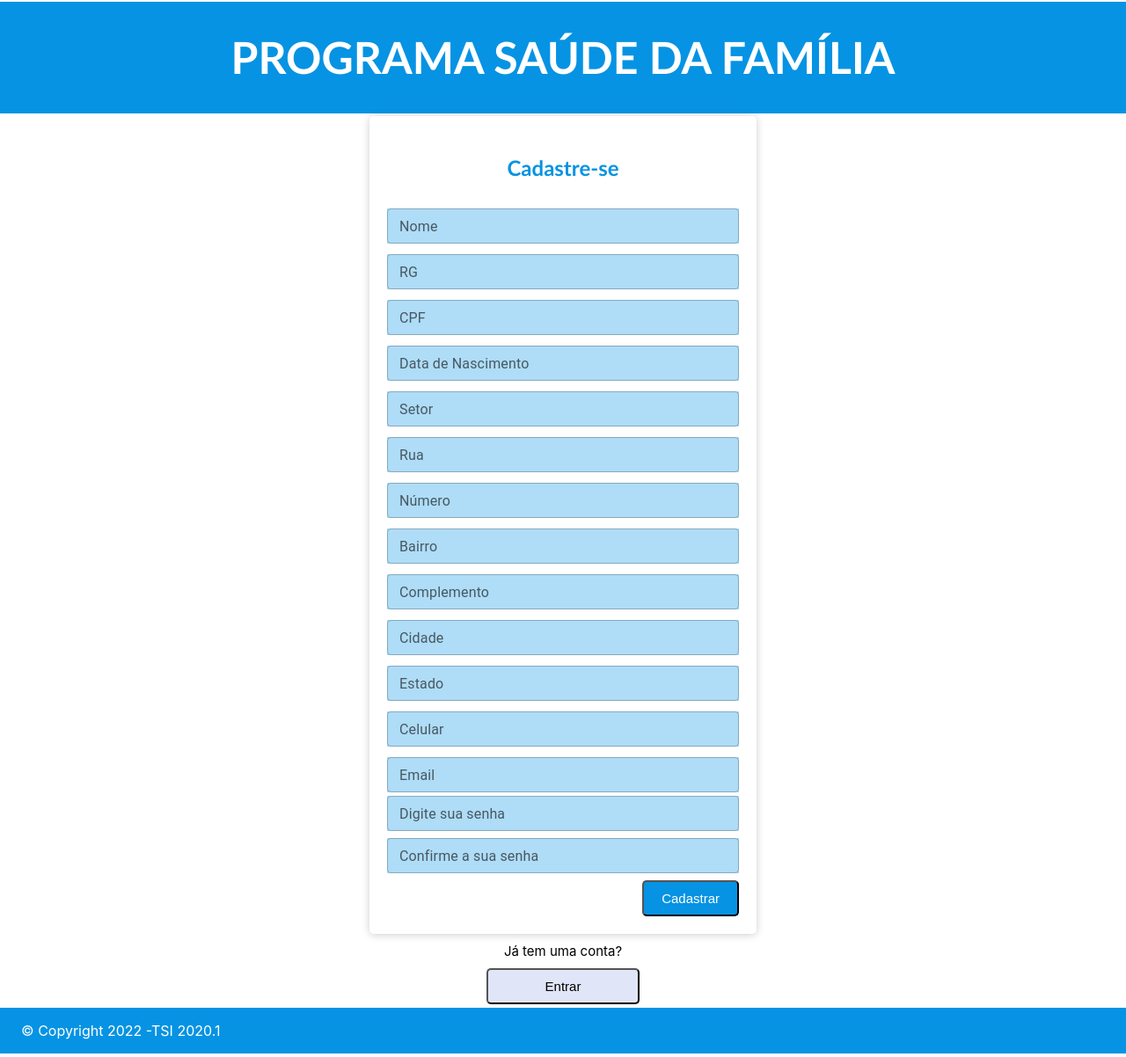
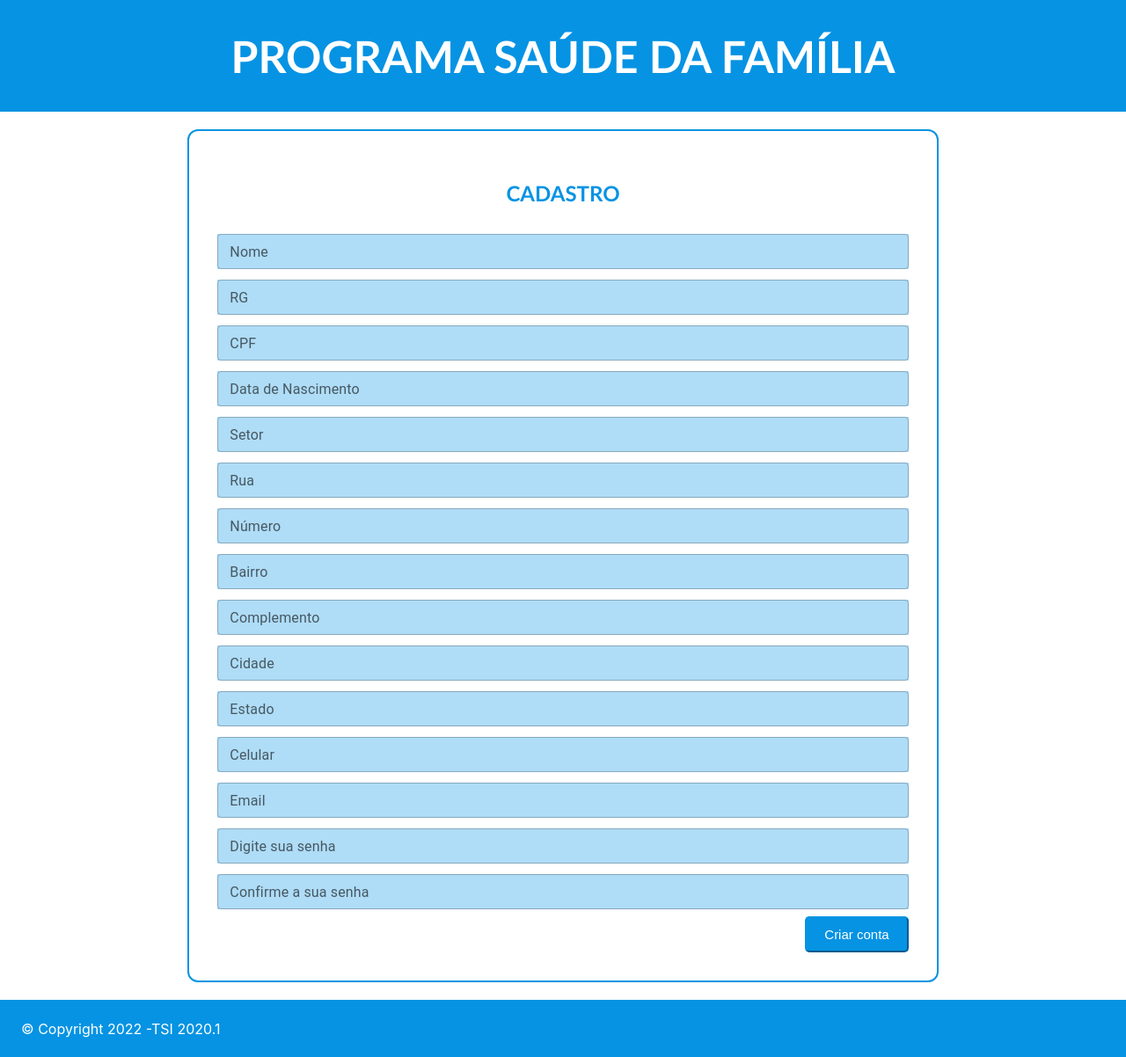
Before and after one commit to sistemaPSF/frontend, a React (Create React App) app: page /CrudAgente in a window 1280 px wide. Shown: the whole page at 88% size. Built offline with nearby package versions, Linux system fonts and the light colour scheme.

Commit message:
telas cruds padronizadas

```diff
--- a/src/packages/pages/CrudAgente/CrudAgente.tsx
+++ b/src/packages/pages/CrudAgente/CrudAgente.tsx
@@ -72,35 +72,31 @@ function CrudAgente() {
 
 
     return (
-        <Grid
-            container
-            height="150vh"
-            justifyContent="center"
-            alignItems="center"
-            textAlign="center"
-        >
-            <title>PSF - Cadastre-se</title>
-
-            <Header />
+        <Grid container>
+            <Header/>
             <Grid
+                container
+                justifyContent="center"
+                alignItems="center"
+                textAlign="center"
+                my="20px"
+            >
+            <CustomGrid
+                container
                 item
                 xs={12}
                 sm={12}
-                md={7}
-                container
+                md={8}
+                p="32px"
                 direction="column"
                 justifyContent="center"
                 alignItems="center"
-                minWidth="400px"
+                width="60vh"
+                minHeight="65vh"
+                border="2px solid #0693E3"
+                borderRadius="12px"
             >
-                <Box
-                    p="20px"
-                    gap="15px"
-                    borderRadius="5px"
-                    boxShadow="0 1px 10px #0003"
-                    maxWidth="400px"
-                >
-                    <Subtitle style={{ color: '#0693E3' }}> Cadastre-se </Subtitle>
+                    <Subtitle style={{ color: '#0693E3' }}> CADASTRO </Subtitle>
                     <TextField style={{ backgroundColor: '#AFDCF6' }}
                         data-testid="nome"
                         label="Nome"
@@ -271,6 +267,7 @@ function CrudAgente() {
                         onChange={(e) => {
                             setSenha(e.target.value)
                         }}
+                        margin="dense"
                     />
                     <TextField style={{ backgroundColor: '#AFDCF6' }}
                         data-testid="ConfirmarSenha"
@@ -285,38 +282,21 @@ function CrudAgente() {
                         margin="dense"
                     />
                     <LabelError> {error} </LabelError>
+                    <LabelError> {error} </LabelError>
                     <Box textAlign="end" width="100%" mt="4px">
-                        <CustomButton1 style={{ color: 'white', backgroundColor: '#0693E3' }}
+                        <CustomButton1 style={{ borderColor: '#0693E3', color: 'white', backgroundColor: '#0693E3' }}
                             data-testid="cadastrar"
                             // variant="contained"
                             // onClick={handleSignup}
                             onClick={() => CadastroAgente()}
                         >
-                            Cadastrar
+                            Criar conta
                         </CustomButton1>
                     </Box>
-                </Box>
-                <Box display="flex" flexDirection="column" justifyContent="end">
-                    <CustomText> Já tem uma conta? </CustomText>
-                    <CustomButton2 style={{ color: 'black', backgroundColor: '#E0E6F8' }}
-                        data-testid="btnEntrar"
-                        // variant="contained"
-                        onClick={() => {
-                            navigate('/Signin')
-                        }}
-                    >
-                        Entrar
-                    </CustomButton2>
-                </Box>
+                </CustomGrid>
             </Grid>
-            <Footer
-                onClick={() => {
-                    navigate('/');
-
-                }}
-            />
+            <Footer />
         </Grid>
-
     );
 }
 
--- a/src/packages/pages/CrudMedico/CrudMedico.tsx
+++ b/src/packages/pages/CrudMedico/CrudMedico.tsx
@@ -60,36 +60,31 @@ function CrudMedico() {
 
     return (
 
-        <Grid
-            container
-            height="100vh"
-            justifyContent="center"
-            alignItems="center"
-            textAlign="center"
-        >
-            <title>PSF - Cadastre-se</title>
-
-            <Header />
+        <Grid container>
+            <Header/>
             <Grid
+                container
+                justifyContent="center"
+                alignItems="center"
+                textAlign="center"
+                my="20px"
+            >
+            <CustomGrid
+                container
                 item
                 xs={12}
                 sm={12}
-                md={7}
-                container
+                md={8}
+                p="32px"
                 direction="column"
                 justifyContent="center"
                 alignItems="center"
-                minWidth="400px"
-
+                width="60vh"
+                minHeight="65vh"
+                border="2px solid #0693E3"
+                borderRadius="12px"
             >
-                <Box
-                    p="20px"
-                    gap="15px"
-                    borderRadius="5px"
-                    boxShadow="0 1px 10px #0003"
-                    maxWidth="400px"
-                >
-                    <Subtitle style={{ color: '#0693E3' }}> Cadastre-se </Subtitle>
+                    <Subtitle style={{ color: '#0693E3' }}> CADASTRO </Subtitle>
                     <TextField style={{ backgroundColor: '#AFDCF6' }}
                         data-testid="nome"
                         label="Nome"
@@ -202,6 +197,7 @@ function CrudMedico() {
                         onChange={(e) => {
                             setSenha(e.target.value)
                         }}
+                        margin="dense"
                     />
                     <TextField style={{ backgroundColor: '#AFDCF6' }}
                         data-testid="ConfirmarSenha"
@@ -217,7 +213,7 @@ function CrudMedico() {
                     />
                     <LabelError> {error} </LabelError>
                     <Box textAlign="end" width="100%" mt="4px">
-                        <CustomButton1 style={{ color: 'white', backgroundColor: '#0693E3' }}
+                        <CustomButton1 style={{ borderColor: '#0693E3', color: 'white', backgroundColor: '#0693E3' }}
                             data-testid="cadastrar"
                             // variant="contained"
                             // onClick={handleSignup}
@@ -226,29 +222,12 @@ function CrudMedico() {
                             Criar conta
                         </CustomButton1>
                     </Box>
-                </Box>
-                <Box display="flex" flexDirection="column" justifyContent="end">
-                    <CustomText> Faça seu login </CustomText>
-                    <CustomButton2 style={{ color: 'black', backgroundColor: '#E0E6F8' }}
-                        data-testid="btnEntrar"
-                        // variant="contained"
-                        onClick={() => {
-                            navigate('/Signin')
-                        }}
-                    >
-                        Entrar
-                    </CustomButton2>
-                </Box>
+                </CustomGrid>
             </Grid>
-            <Footer
-                onClick={() => {
-                    navigate('/');
-
-                }}
-            />
+            <Footer />
         </Grid>
-
     );
 }
 
+
 export default CrudMedico;
--- a/src/packages/pages/CrudPaciente/CrudPaciente.tsx
+++ b/src/packages/pages/CrudPaciente/CrudPaciente.tsx
@@ -3,13 +3,7 @@ import { useNavigate } from 'react-router-dom';
 
 import {
     Box,
-    FormControl,
-    FormControlLabel,
-    FormLabel,
     Grid,
-    IconButton,
-    Radio,
-    RadioGroup,
     TextField,
 } from '@mui/material';
 
@@ -79,36 +73,31 @@ function CrudPaciente() {
     }
 
     return (
-        <Grid
-            container
-            height="100vh"
-            justifyContent="center"
-            alignItems="center"
-            textAlign="center"
-        >
-            <title>PSF - Cadastre-se</title>
-
-            <Header />
+        <Grid container>
+            <Header/>
             <Grid
+                container
+                justifyContent="center"
+                alignItems="center"
+                textAlign="center"
+                my="20px"
+            >
+            <CustomGrid
+                container
                 item
                 xs={12}
                 sm={12}
-                md={7}
-                container
+                md={8}
+                p="32px"
                 direction="column"
                 justifyContent="center"
                 alignItems="center"
-                minWidth="400px" // variant="contained"
-
+                width="60vh"
+                minHeight="65vh"
+                border="2px solid #0693E3"
+                borderRadius="12px"
             >
-                <Box
-                    p="20px"
-                    gap="15px"
-                    borderRadius="5px"
-                    boxShadow="0 1px 10px #0003"
-                    maxWidth="400px"
-                >
-                    <Subtitle style={{ color: '#0693E3' }}> Cadastre-se </Subtitle>
+                    <Subtitle style={{ color: '#0693E3' }}>  CADASTRO </Subtitle>
                     <TextField style={{ backgroundColor: '#AFDCF6' }}
                         data-testid="nome"
                         label="Nome"
@@ -338,6 +327,7 @@ function CrudPaciente() {
                         onChange={(e) => {
                             setSenha(e.target.value)
                         }}
+                        margin="dense"
                     />
                     <TextField style={{ backgroundColor: '#AFDCF6' }}
                         data-testid="ConfirmarSenha"
@@ -353,7 +343,7 @@ function CrudPaciente() {
                     />
                     <LabelError> {error} </LabelError>
                     <Box textAlign="end" width="100%" mt="4px">
-                        <CustomButton1 style={{ color: 'white', backgroundColor: '#0693E3' }}
+                        <CustomButton1 style={{ borderColor: '#0693E3', color: 'white', backgroundColor: '#0693E3' }}
                             data-testid="cadastrar"
                             // variant="contained"
                             // onClick={handleSignup}
@@ -362,27 +352,10 @@ function CrudPaciente() {
                             Criar conta
                         </CustomButton1>
                     </Box>
-                </Box>
-                <Box display="flex" flexDirection="column" justifyContent="end">
-                    <CustomText> Faça seu login </CustomText>
-                    <CustomButton2 style={{ color: 'black', backgroundColor: '#E0E6F8' }}
-                        data-testid="btnEntrar"
-                        // variant="contained"
-                        onClick={() => {
-                            navigate('/Signin')
-                        }}
-                    >
-                        Entrar
-                    </CustomButton2>
-                </Box>
+                </CustomGrid>
             </Grid>
-            <Footer
-                onClick={() => {
-                    navigate('/');
-                }}
-            />
+            <Footer />
         </Grid>
-
     );
 }
 
--- a/src/packages/pages/CrudPaciente/Signin/Signin.tsx
+++ b/src/packages/pages/CrudPaciente/Signin/Signin.tsx
@@ -4,7 +4,6 @@ import { useNavigate } from 'react-router-dom';
 import { Box, Grid, TextField } from '@mui/material';
 import { CustomGrid } from '../../HomeInicio/styles';
 import { Title } from './styles';
-import { Subtitle } from './styles';
 import { CustomButton1 } from './styles';
 import { CustomButton2 } from './styles';
 import { CustomImage, LabelError} from './styles';
```
